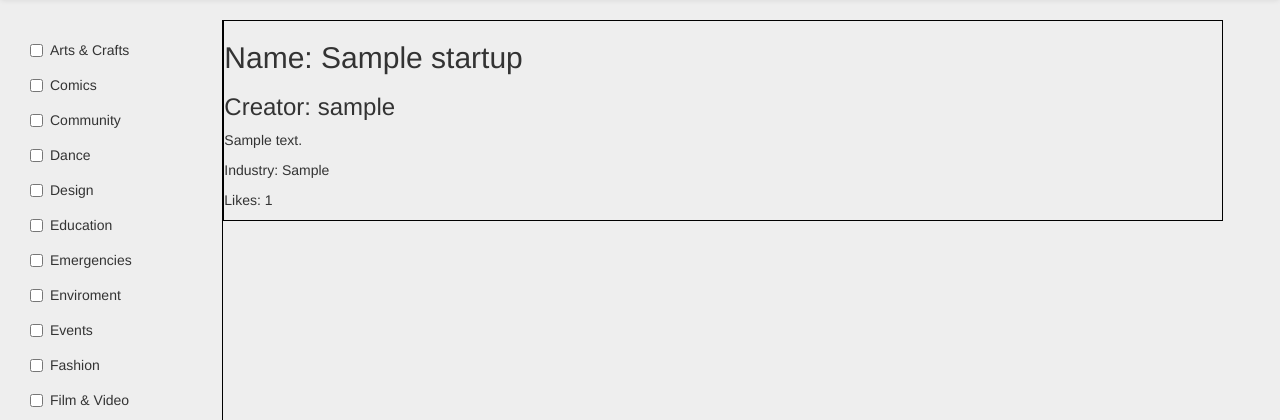
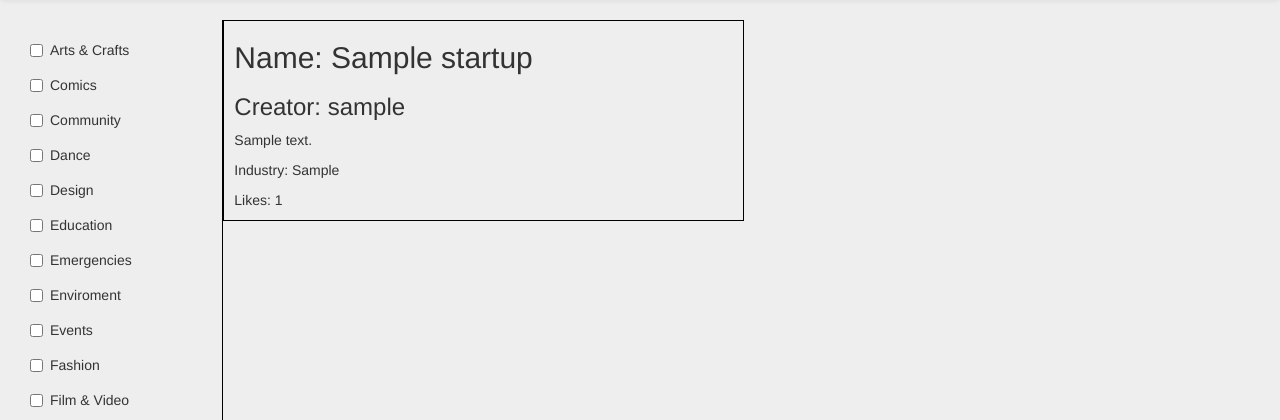
Before and after one commit to johnmcollier/csc309project, a Django app: page /kickstartup/startups/ in a window 1280 px wide. Shown: the part 52-472 px from the top of the page. Run offline with Django 3.2, Linux system fonts and the light colour scheme; tables that the repository leaves empty hold one stand-in row (values such as "Sample post"); some libraries are stand-ins or nearby versions.

Commit message:
no message

```diff
--- a/kickstartupproject/templates/kickstartup/startups.html
+++ b/kickstartupproject/templates/kickstartup/startups.html
@@ -167,7 +167,7 @@
 				</div>
 			</div>
 			{% for startup in startups %}
-			<div style="border: 1px solid black; float:left; overflow: hidden; width:1000px" >
+			<div class="col-xs-6 col-sm-10 col-md-5 cfproj" style="border: 1px solid black">
 
 				<h2>Name: {{startup.name }}</h2>
 				<h3>Creator: {{ startup.creator }}</h3>
```
